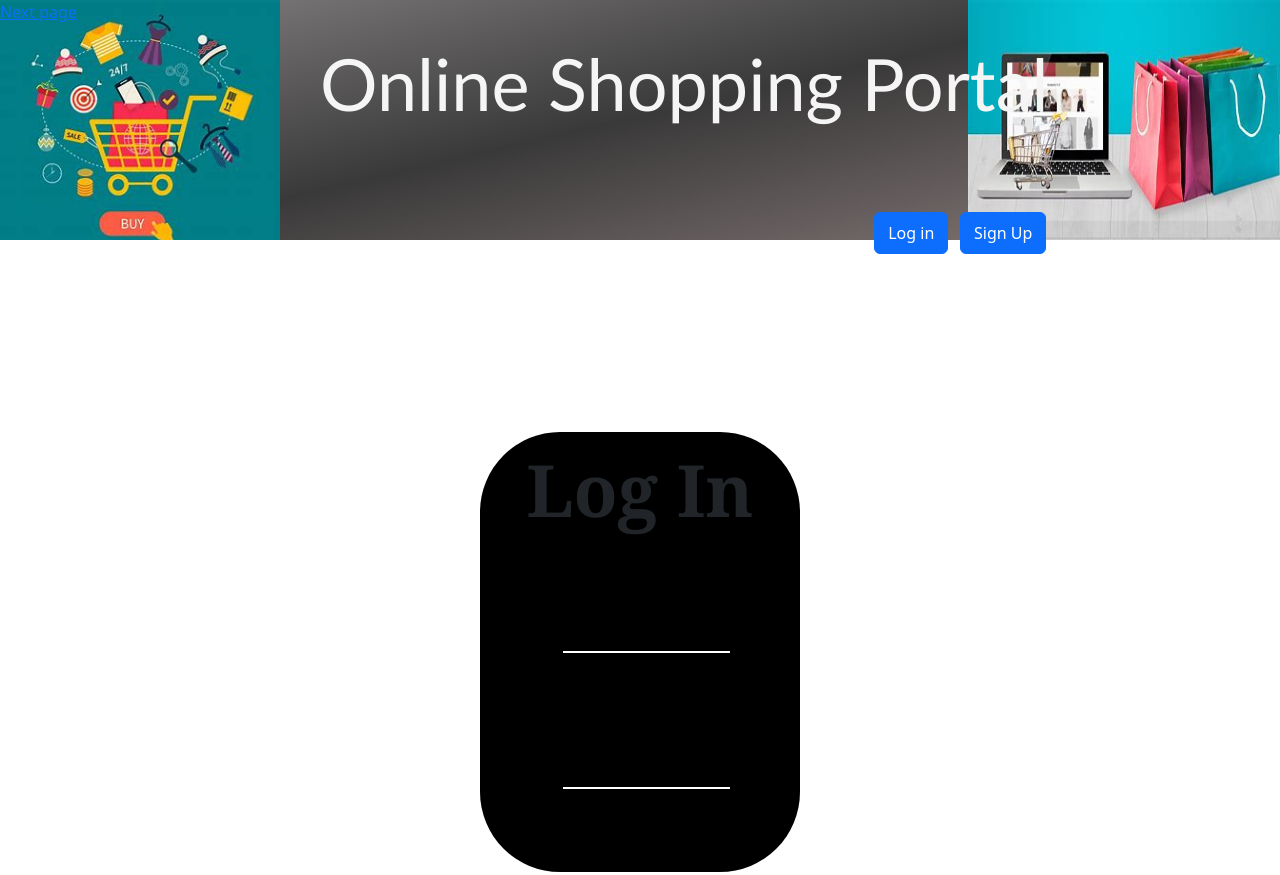
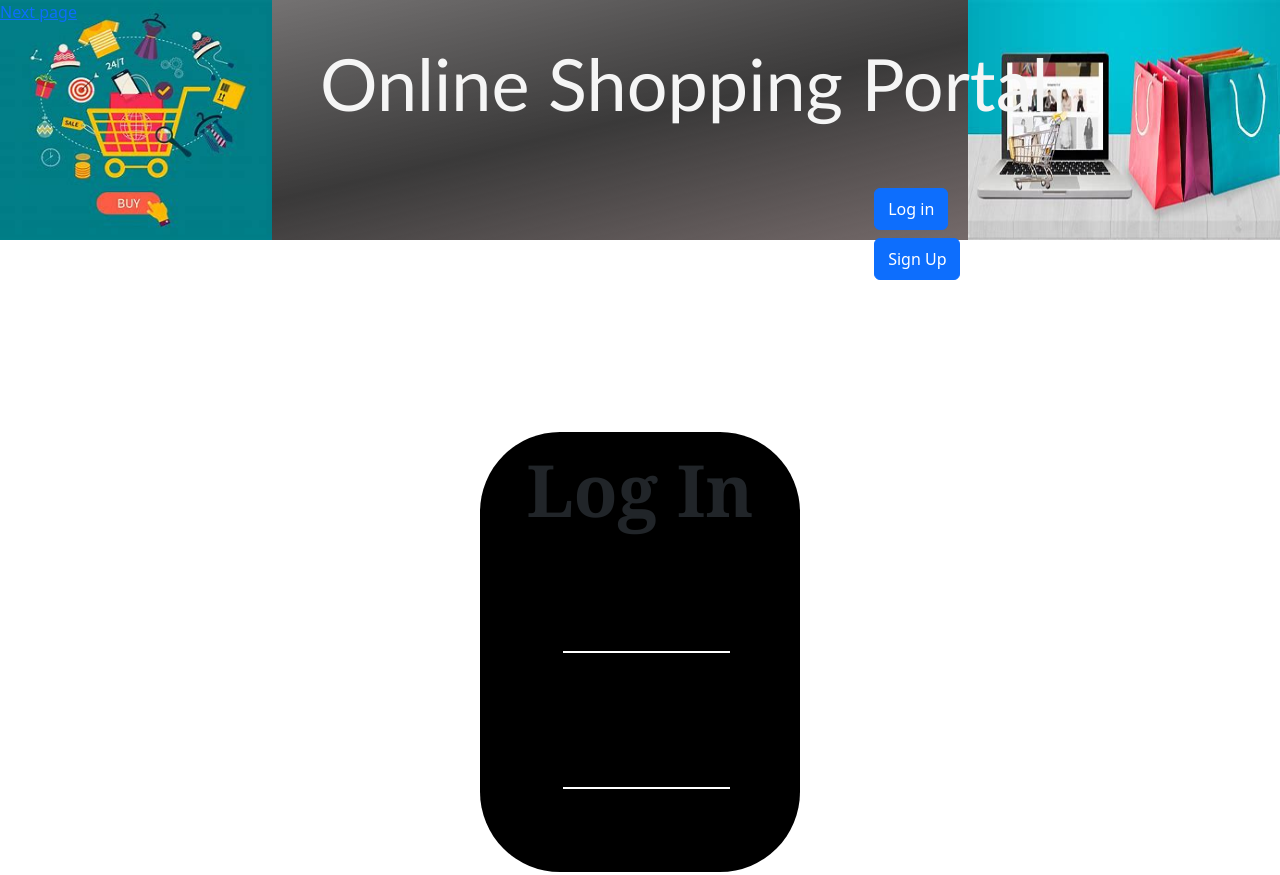
Before and after one commit to SomasekharSunkari/Online-Shopping-Website, a plain HTML site: page index.html in a window 1280 px wide. Shown: the top 875 px of the page. Drawn offline with nearby package versions, Linux system fonts and the light colour scheme; a web font is replaced by a local one.

Commit message:
Css and Html Files are Chnaged

```diff
--- a/index.css
+++ b/index.css
@@ -5,14 +5,22 @@
 }
 
 header{
-max-width:100%;
+
 height:30vh;
+width:100%;
 background:url("/Online\ -\ imges.jpg") no-repeat top left,url("/Online-shoping.jpg") no-repeat top right,linear-gradient(to bottom right,rgba(75, 71, 71, 0.671),rgba(17, 16, 16, 0.826),rgba(126, 111, 111, 0.918))  ;
-background-size:35vh 33vh ,39vh 33vh,90vw 33vh;
+background-size:34vh 30vh ,39vh 33vh,90vw 33vh;
             /*Width  Height*/
 }
 ::placeholder{
     color:black;
+}
+#first_Buttons
+{position: absolute;
+    height:20vh;
+    width:20vw;
+    margin-bottom:60vh;
+
 }
 #sectionSignup input[type="text"]
 {
@@ -108,6 +116,7 @@ div form input:focus{
     border-right:none;
 
 }
+
 #sectionLogin p{
     font-size:2vh;
     padding-top:1em;
--- a/index.html
+++ b/index.html
@@ -11,7 +11,9 @@
     <script src="https://cdn.jsdelivr.net/npm/bootstrap@5.2.3/dist/js/bootstrap.min.js"></script>
     <link rel="preconnect" href="https://fonts.googleapis.com">
     <link rel="preconnect" href="https://fonts.gstatic.com" crossorigin>
-<link href="https://fonts.googleapis.com/css2?family=Merriweather:ital,wght@0,900;1,900&family=Oswald:wght@500&family=Roboto+Slab:wght@300&family=Sofia+Sans+Semi+Condensed&display=swap" rel="stylesheet">
+    <link
+        href="https://fonts.googleapis.com/css2?family=Merriweather:ital,wght@0,900;1,900&family=Oswald:wght@500&family=Roboto+Slab:wght@300&family=Sofia+Sans+Semi+Condensed&display=swap"
+        rel="stylesheet">
     <script src="https://kit.fontawesome.com/73d1e72ba5.js" crossorigin="anonymous"></script>
 
 </head>
@@ -21,10 +23,17 @@
         <header>
             <a href="one.html">Next page</a>
             <h1><span>O</span>nline <span>S</span>hopping <span>P</span>ortal</h1>
-        <section>
-            <button class="btn btn-primary"  style="max-height:15vh;max-width:15vw;font-size:2vh;margin:0.5vh;padding:1vh 1vw 1vh 1vw" >Log in</button>
-
-            <button class="btn btn-primary"  style="max-height:15vh;max-width:15vw;font-size:2vh;margin:0.5vh;padding:1vh 1vw 1vh 1vw" id="sectionButton">Sign Up</button>
+            <section id="first_Buttons">
+                <div onclick="display('sectionLogin')">
+                    <button class="btn btn-primary"
+                        style="max-height:15vh;max-width:15vw;font-size:2vh;margin:0.5vh;padding:1vh 1vw 1vh 1vw">Log
+                        in</button>
+                </div>
+                <div onclick="display('sectionSignup')">
+                    <button class="btn btn-primary"
+                        style="max-height:15vh;max-width:15vw;font-size:2vh;margin:0.5vh;padding:1vh 1vw 1vh 1vw"
+                        id="sectionButton">Sign Up</button>
+                </div>
             </section>
 
         </header>
@@ -34,31 +43,25 @@
             <br><br><br><br><br>
             <br><br>
             <div id="sectionLogin">
-    <form action="@" method="post">
+                <form  method="post">
                     <h1>Log In</h1><br>
-        <!-- <label for="Label">Name</label> -->
                     <br>
                     <br>
                     <input type="text" name="Name" id="Label" placeholder="Username..">
                     <br>
-        <br><br><br>
-        <!-- <label for="Password">Password</label> -->
-<br>
+                    <br><br><br><br>
                     <input type="password" name="Password" id="Password" placeholder="Password">
                     <br>
                     <br><br><br><br><br>
-        <!-- <input type="button" value="Log in"> -->
                     <button style="background-color:black;color:white">Login</button>
                     <br>
                     <p>Already have an account <span><a href="#">Sign Up</a></span></p>
-        <button class="btn btn-outline!important" style="height:4vh;background-color:black;color:white"  >Back</button>
-    <!-- </form><a href="C:\Users\sunkari somasekhar\Desktop\NewFolder\project\Main_Project\index.html"></a> -->
+                    <button class="btn btn-outline" style="height:4vh;background-color:black;color:white" onclick="display('sectionHome')">Back</button>
 
             </div>
-<i class="fa-solid fa-person-simple fa-beat"></i>
             <br><br><br><br><br><br>
             <div id="sectionSignup">
-    <form action="@">
+                <form >
                     <h1>Sign Up</h1>
 
                     <input type="text" name="FirstName" class="firstName" placeholder="Username...">
@@ -69,6 +72,7 @@
                     <input type="password" name="Password" class="Password" placeholder="New Password...">
                     <br><br>
                     <input type="password" name="Password" class="Password" placeholder="Conform Password...">
+                    <button class="btn btn-outline!important" style="height:4vh;background-color:black;color:white" onclick="display('sectionHome')">Back</button>
 
                 </form>
             </div>
@@ -77,7 +81,8 @@
 
         </footer>
     </div>
-    <script type="text/javascript" src="https://d1tgh8fmlzexmh.cloudfront.net/ccbp-static-website/js/ccbp-ui-kit.js"></script>
+    <script type="text/javascript"
+        src="https://d1tgh8fmlzexmh.cloudfront.net/ccbp-static-website/js/ccbp-ui-kit.js"></script>
     <script src="index.js"></script>
 </body>
 
```
Lines whose indentation alone changed are shown as unchanged.
